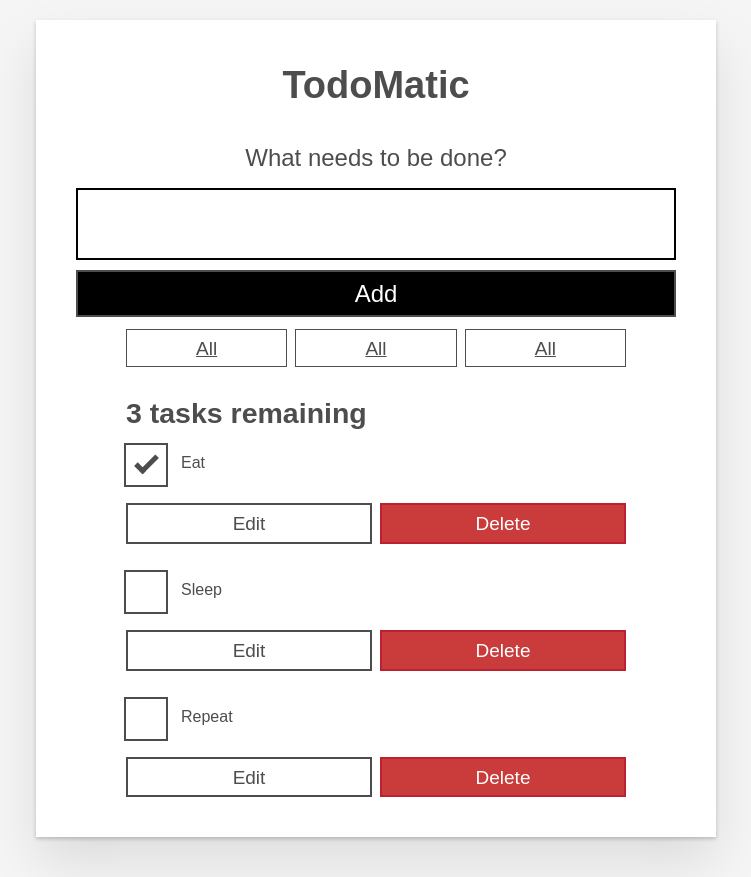
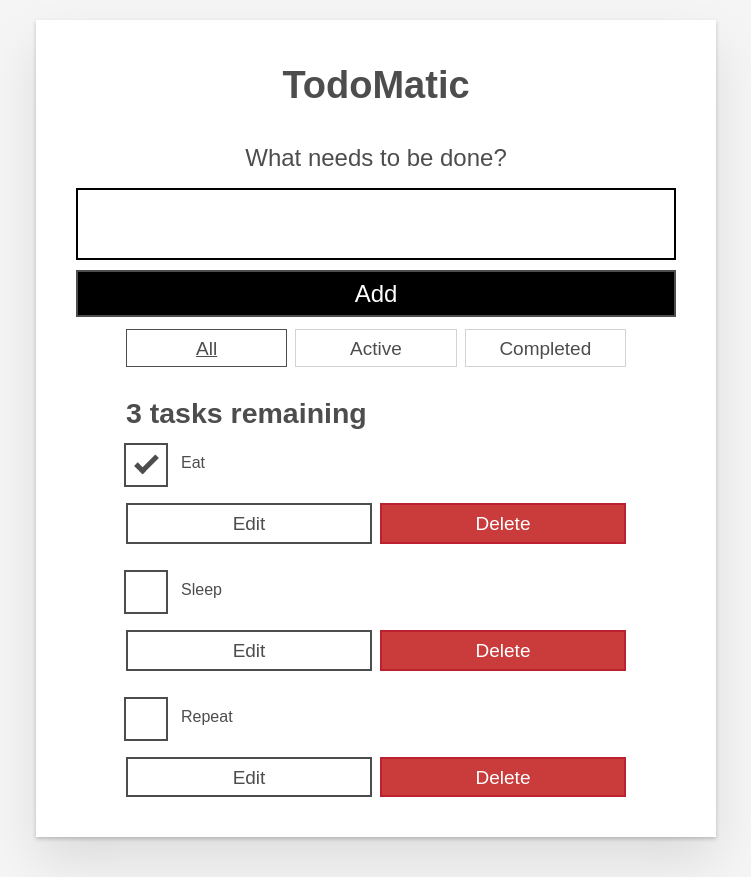
Before and after one commit to lukevn/reactjs-todo-list, a React (Create React App) app: page / in a window 1280 px wide. Shown: the whole page, without its empty margins (264-1015 px from the left). Built offline with nearby package versions, Linux system fonts and the light colour scheme.

Commit message:
feat: filter tasks

```diff
--- a/src/App.js
+++ b/src/App.js
@@ -4,9 +4,18 @@ import Form from "./components/Form";
 import FilterButton from "./components/FilterButton";
 import { nanoid } from "nanoid";
 
+const FILTER_MAPS = {
+  All: () => true,
+  Active: task => !task.completed,
+  Completed: task => task.completed
+}
+
+const FILTER_NAMES = Object.keys(FILTER_MAPS)
+
 function App(props) {
   const [tasks, setTasks] = useState(props.tasks)
-  const taskList = tasks.map(task => (
+  const [filter, setFilter] = useState('All')
+  const taskList = tasks.filter(FILTER_MAPS[filter]).map(task => (
     <Todo
       id={task.id}
       key={task.id}
@@ -20,6 +29,12 @@ function App(props) {
   const taskListSize = taskList.length
   const taskNoun = taskListSize === 1 ? 'task' : 'tasks'
   const headingText = `${taskListSize} ${taskNoun} remaining`
+  const filterList = FILTER_NAMES.map(name => <FilterButton
+    key={name}
+    name={name}
+    isPressed={name === filter}
+    setFilter={setFilter}
+  />)
 
 
   function addTask(name) {
@@ -32,7 +47,7 @@ function App(props) {
   function toogleTaskCompleted(id) {
     const updatedTasks = tasks.map(task => {
       if (id === task.id) {
-        return {...task, completed: !task.completed}
+        return { ...task, completed: !task.completed }
       }
 
       return task
@@ -50,7 +65,7 @@ function App(props) {
   function editTask(id, newName) {
     const editedTaskList = tasks.map(task => {
       if (id === task.id) {
-        return {...task, name: newName}
+        return { ...task, name: newName }
       }
 
       return task
@@ -64,9 +79,7 @@ function App(props) {
       <h1>TodoMatic</h1>
       <Form addTask={addTask} />
       <div className="filters btn-group stack-exception">
-        <FilterButton />
-        <FilterButton />
-        <FilterButton />
+        {filterList}
       </div>
       <h2 id="list-heading">
         {headingText}
--- a/src/components/FilterButton.js
+++ b/src/components/FilterButton.js
@@ -1,10 +1,15 @@
 import React from "react";
 
-function FilterButton() {
+function FilterButton(props) {
   return (
-    <button type="button" className="btn toggle-btn" aria-pressed="true">
+    <button
+      type="button"
+      className="btn toggle-btn"
+      aria-pressed={props.isPressed}
+      onClick={() => props.setFilter(props.name)}
+    >
       <span className="visually-hidden">Show </span>
-      <span>all</span>
+      <span>{props.name}</span>
       <span className="visually-hidden"> tasks</span>
     </button>
   )
--- a/src/components/Todo.js
+++ b/src/components/Todo.js
@@ -10,9 +10,11 @@ function Todo(props) {
 
   function handleSubmit(e) {
     e.preventDefault()
-    props.editTask(props.id, newName)
-    setNewName('')
-    setEditing(false)
+    if (newName) {
+      props.editTask(props.id, newName)
+      setNewName('')
+      setEditing(false)
+    }
   }
 
   const editingTemplate = (
@@ -21,7 +23,7 @@ function Todo(props) {
         <label className="todo-label" htmlFor={props.id}>
           New name for {props.name}
         </label>
-        <input id={props.id} className="todo-text" type="text" onChange={handleChange} />
+        <input id={props.id} className="todo-text" type="text" value={newName} onChange={handleChange} />
       </div>
       <div className="btn-group">
         <button type="button" className="btn todo-cancel" onClick={() => setEditing(false)}>
@@ -46,7 +48,7 @@ function Todo(props) {
           onChange={() => props.toggleTaskCompleted(props.id)}
         />
         <label className="todo-label" htmlFor={props.id}>
-          {newName || props.name}
+          {props.name}
         </label>
       </div>
       <div className="btn-group">
```
